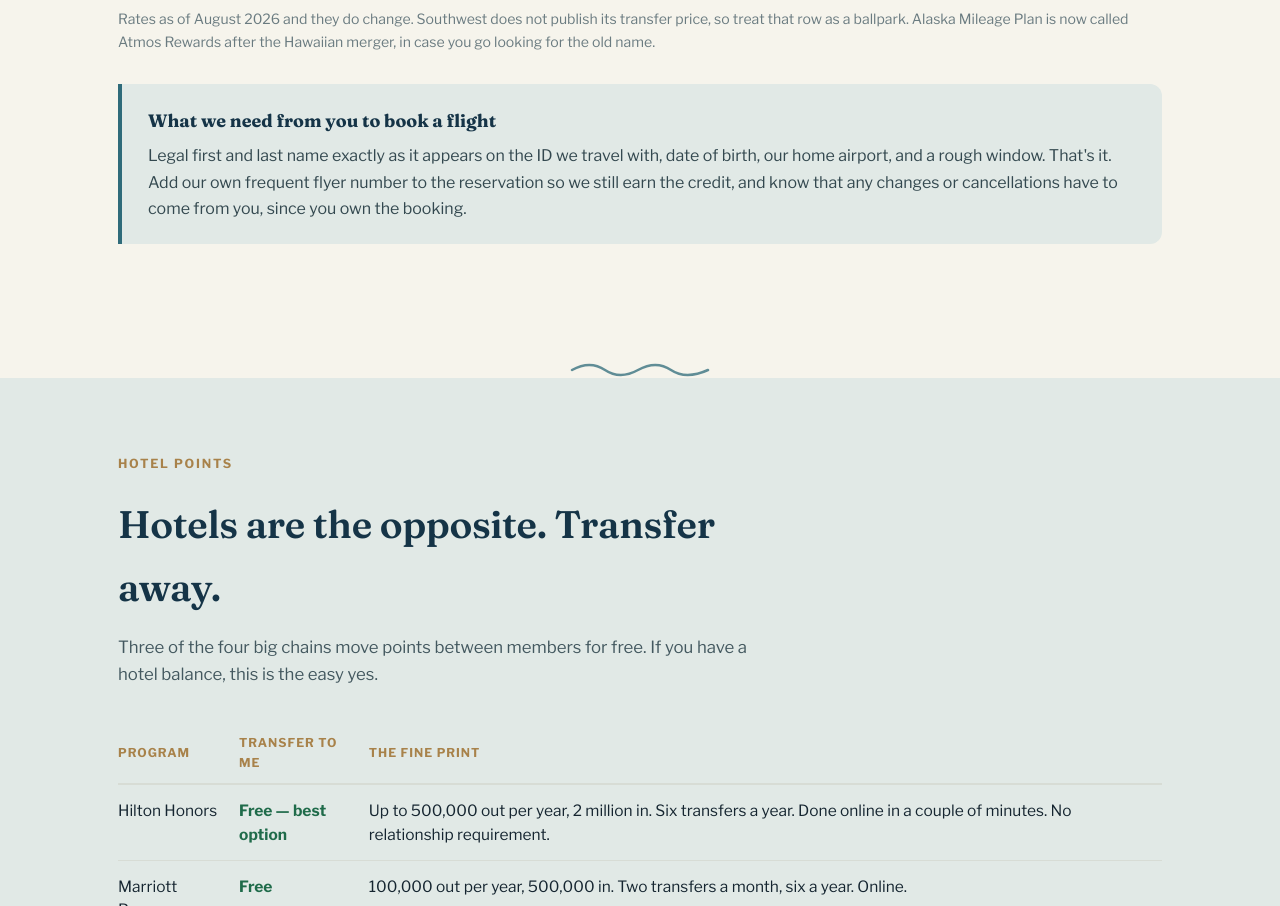
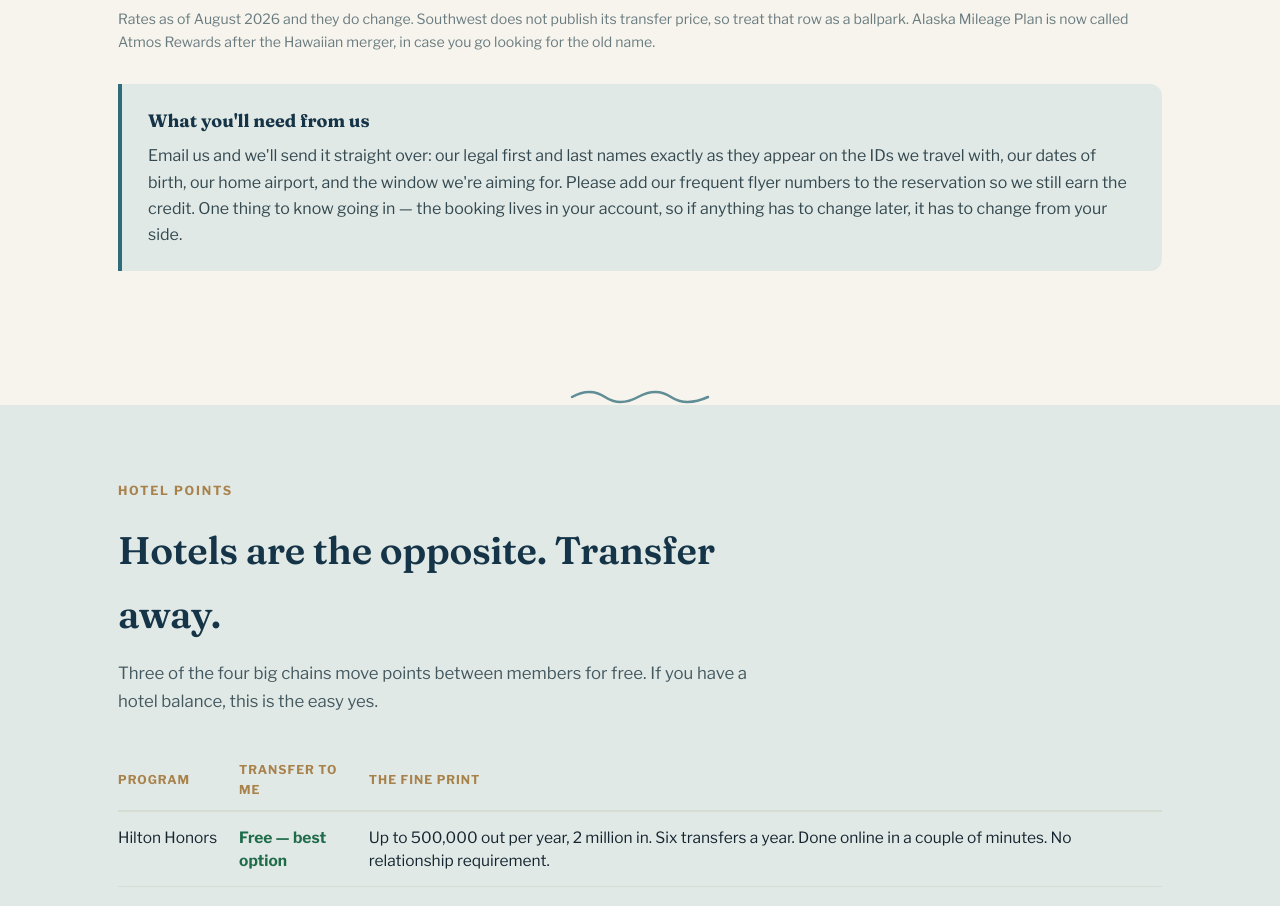
Before and after one commit to Ahill-all-in/nellys-legacy-project, a plain HTML site: page public/gift-travel.html in a window 1280 px wide. Shown: the part 3547-4453 px from the top of the page. Drawn offline with nearby package versions, Linux system fonts and the light colour scheme.

Commit message:
gift-travel: fix direction of the flight-booking intake note - the donor books, so they need details from us, not the reverse

```diff
--- a/public/gift-travel.html
+++ b/public/gift-travel.html
@@ -697,11 +697,12 @@
        the old name.</p>
 
     <div class="gt-note">
-      <h4>What we need from you to book a flight</h4>
-      <p>Legal first and last name exactly as it appears on the ID we travel with, date of birth, our
-         home airport, and a rough window. That's it. Add our own frequent flyer number to the
-         reservation so we still earn the credit, and know that any changes or cancellations have to
-         come from you, since you own the booking.</p>
+      <h4>What you'll need from us</h4>
+      <p>Email us and we'll send it straight over: our legal first and last names exactly as they
+         appear on the IDs we travel with, our dates of birth, our home airport, and the window we're
+         aiming for. Please add our frequent flyer numbers to the reservation so we still earn the
+         credit. One thing to know going in &mdash; the booking lives in your account, so if anything
+         has to change later, it has to change from your side.</p>
     </div>
   </div>
 </section>
```
